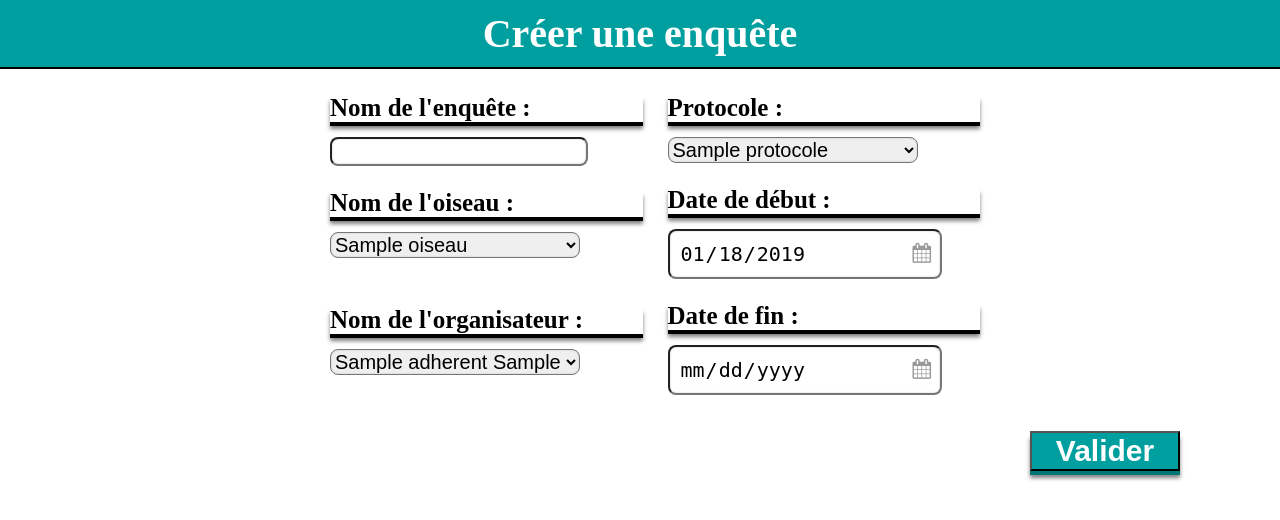
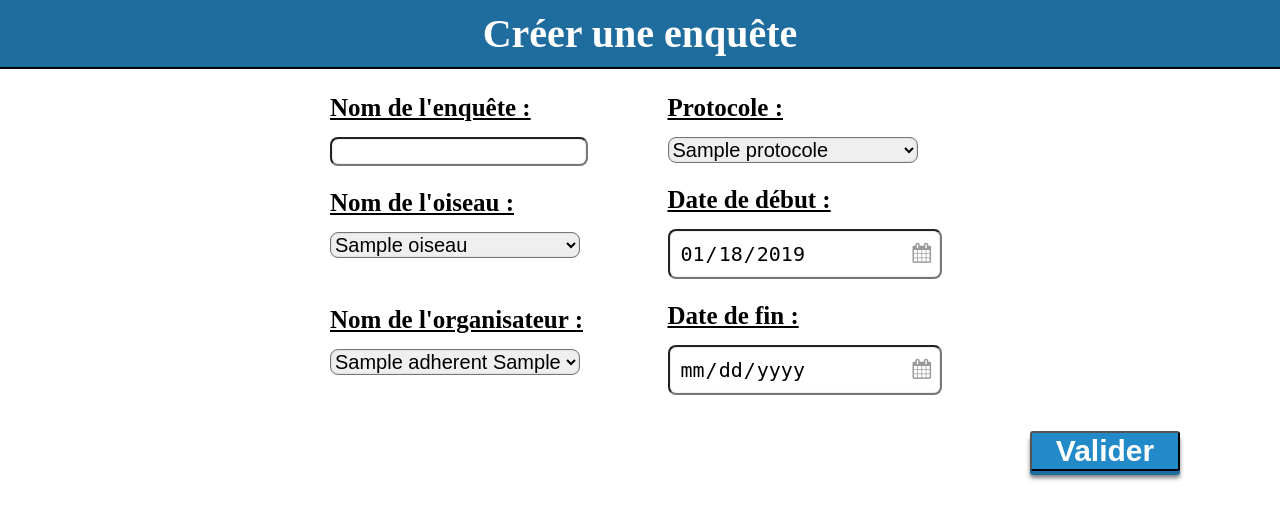
Before and after one commit to AnPasco/ProjetLPO, a PHP site: page / in a window 1280 px wide. Shown: the top 520 px of the page. Run offline with PHP 8.4, Linux system fonts and the light colour scheme; tables that the repository leaves empty or names only in its code hold one stand-in row (values such as "Sample post"); some libraries are stand-ins or nearby versions.

Commit message:
Update CSS button's style

```diff
--- a/Ptut/css/style.css
+++ b/Ptut/css/style.css
@@ -10,13 +10,13 @@ h1{
     border-bottom: 2px black solid;
     font-family: "Maiandra GD";
     color: white;
-    background-color: #009f9f;
+    background-color: #1f6c9f;
 }
 
 p{
     font-size: 25px;
     font-weight: bold;
-    box-shadow: 0 4px 0 black, 0 7px 4px rgba(0,0,0,.5);
+    text-decoration: underline;
     font-family: "Maiandra GD";
     margin: 5px 0px 15px 0px;
 }
@@ -96,15 +96,24 @@ input[type="date"]:before {
     width: 150px;
     color: white;
     font-weight: bold;
-    background-color: #009f9f;
+    position: relative;
+    border-radius: 3px;
+    background-color: #228ac8;
     cursor: pointer;
-    transition: 0.3s;
-    box-shadow: 0 4px 0 #007777, 0 7px 4px rgba(0,0,0,.5);
+    transition: all .0923333333s;
+    box-shadow: 0 4px 0 #1f6c9f, 0 7px 4px rgba(0,0,0,.5);
 }
 
 #submit:hover{
-    background-color: #007777;
-    box-shadow: 0 5px 8px 0 rgba(0,0,0,0.24);
+    background-color: #35abff;
+}
+
+#submit:active{
+    -ms-transform: translateY(7px);
+    -webkit-transform: translateY(7px);
+    transform: translateY(7px);/*Move down*/
+    border-bottom: none;/*disappears*/
+    box-shadow: none;
 }
 
 
```
